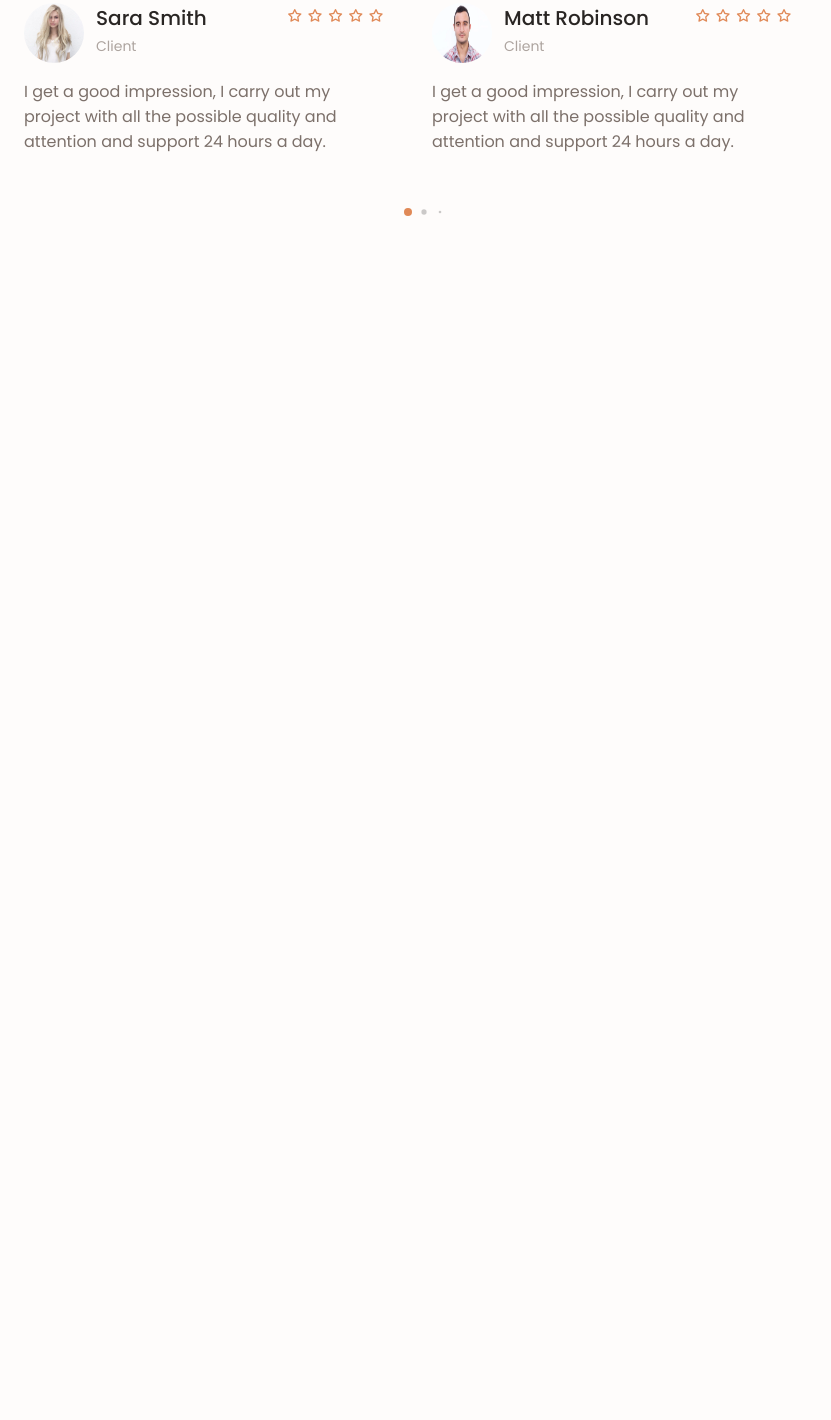
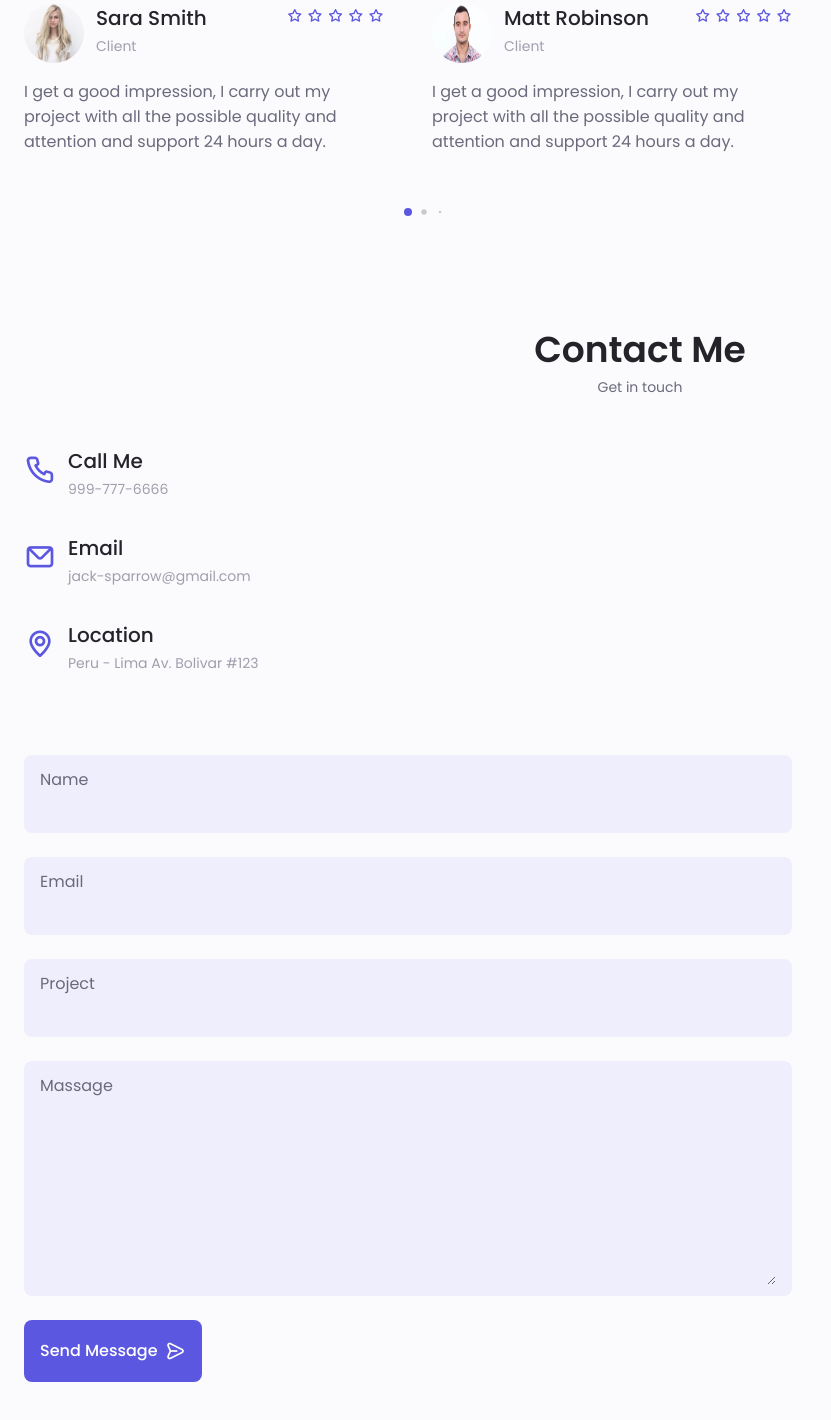
Before and after one commit to Majd-Hajar/Personal-Portfolio-Website, a plain HTML site: page index.html in a window 1280 px wide. Shown: the part 4736-6156 px from the top of the page, without its empty margins (0-831 px from the left). Before the commit the page ends 5074 px from the top, so only its background shows below. Drawn offline with nearby package versions, Linux system fonts and the light colour scheme.

Commit message:
Contact Me Completed

```diff
--- a/index.html
+++ b/index.html
@@ -858,10 +858,86 @@
       </section>
       <!-- TESTIMONIAL END -->
 
-      <!-- CONTACT ME -->
+      <!-- CONTACT ME STARTS -->
+
+      <section class="contact section" id="contact">
+        <h2 class="section__title">Contact Me</h2>
+        <span class="section__subtitle">Get in touch</span>
+
+        <div class="contact__container container grid">
+          <div>
+            <div class="contact__information">
+              <i class="uil uil-phone-alt contact__icon"></i>
+
+              <div>
+                <h3 class="contact__title">Call Me</h3>
+                <span class="contact__subtitle">999-777-6666</span>
+              </div>
+            </div>
+
+            <div class="contact__information">
+              <i class="uil uil-envelope contact__icon"></i>
+
+              <div>
+                <h3 class="contact__title">Email</h3>
+                <span class="contact__subtitle">jack-sparrow@gmail.com</span>
+              </div>
+            </div>
+
+            <div class="contact__information">
+              <i class="uil uil-map-marker contact__icon"></i>
+
+              <div>
+                <h3 class="contact__title">Location</h3>
+                <span class="contact__subtitle"
+                  >Peru - Lima Av. Bolivar #123</span
+                >
+              </div>
+            </div>
+          </div>
+
+          <form action="" class="contact__form grid">
+            <div class="contact__inputs grid">
+              <div class="contact__content">
+                <label for="" class="contact__label">Name</label>
+                <input type="text" class="contact__input" />
+              </div>
+
+              <div class="contact__content">
+                <label for="" class="contact__label">Email</label>
+                <input type="email" class="contact__input" />
+              </div>
+            </div>
+            <div class="contact__content">
+              <label for="" class="contact__label">Project</label>
+              <input type="text" class="contact__input" />
+            </div>
+
+            <div class="contact__content">
+              <label for="" class="contact__label">Massage</label>
+              <textarea
+                name=""
+                id=""
+                cols="0"
+                rows="7"
+                class="contact__input"
+              ></textarea>
+            </div>
+
+            <div>
+              <a href="#" class="button button--flex">
+                Send Message
+                <i class="uil uil-message button__icon"></i>
+              </a>
+            </div>
+          </form>
+        </div>
+      </section>
     </main>
+    <!-- CONTACT ME ENDS -->
 
-    <!-- FOOTER -->
+    <!-- FOOTER STARTS -->
+    <!-- FOOTER ENDS -->
 
     <!-- SCROLL TOP -->
 
--- a/styles.css
+++ b/styles.css
@@ -6,7 +6,7 @@
 
   /*-- Colors --*/
   /* Change Favorits Color */
-  --hue-color: 22; /* Purple 250 - Green 142 - Blue 230 - Pink 340 */
+  --hue-color: 242; /* Purple 250 - Green 142 - Blue 230 - Pink 340 */
 
   /* HSL Color Mode */
   --first-color: hsl(var(--hue-color), 69%, 61%);
@@ -718,3 +718,44 @@ img {
 .swiper-container .swiper-pagination-testimonial {
   bottom: 0;
 }
+
+/*--= CONTACT ME =--*/
+.contact__container {
+  row-gap: 3rem;
+}
+.contact__information {
+  display: flex;
+  margin-bottom: var(--mb-2);
+}
+.contact__icon {
+  font-size: 2rem;
+  color: var(--first-color);
+  margin-right: var(--mb-0-75);
+}
+.contact__title {
+  font-size: var(--h3-font-size);
+  font-weight: var(--font-medium);
+}
+.contact__subtitle {
+  font-size: var(--small-font-size);
+  color: var(--text-color-light);
+}
+.contact__content {
+  background-color: var(--input-color);
+  border-radius: 0.5rem;
+  padding: 0.75rem 1rem 0.25rem;
+}
+.contact__lable {
+  font-size: var(--amaller-font-size);
+  color: var(--title-color);
+}
+.contact__input {
+  width: 100%;
+  background-color: var(--input-color);
+  color: var(--text-color);
+  font-family: var(--body-font);
+  font-size: var(--normal-font-size);
+  border: none;
+  outline: none;
+  padding: 0.25rem 0.5rem 0.5rem 0;
+}
```
Also changed, not shown: 1 other file.
